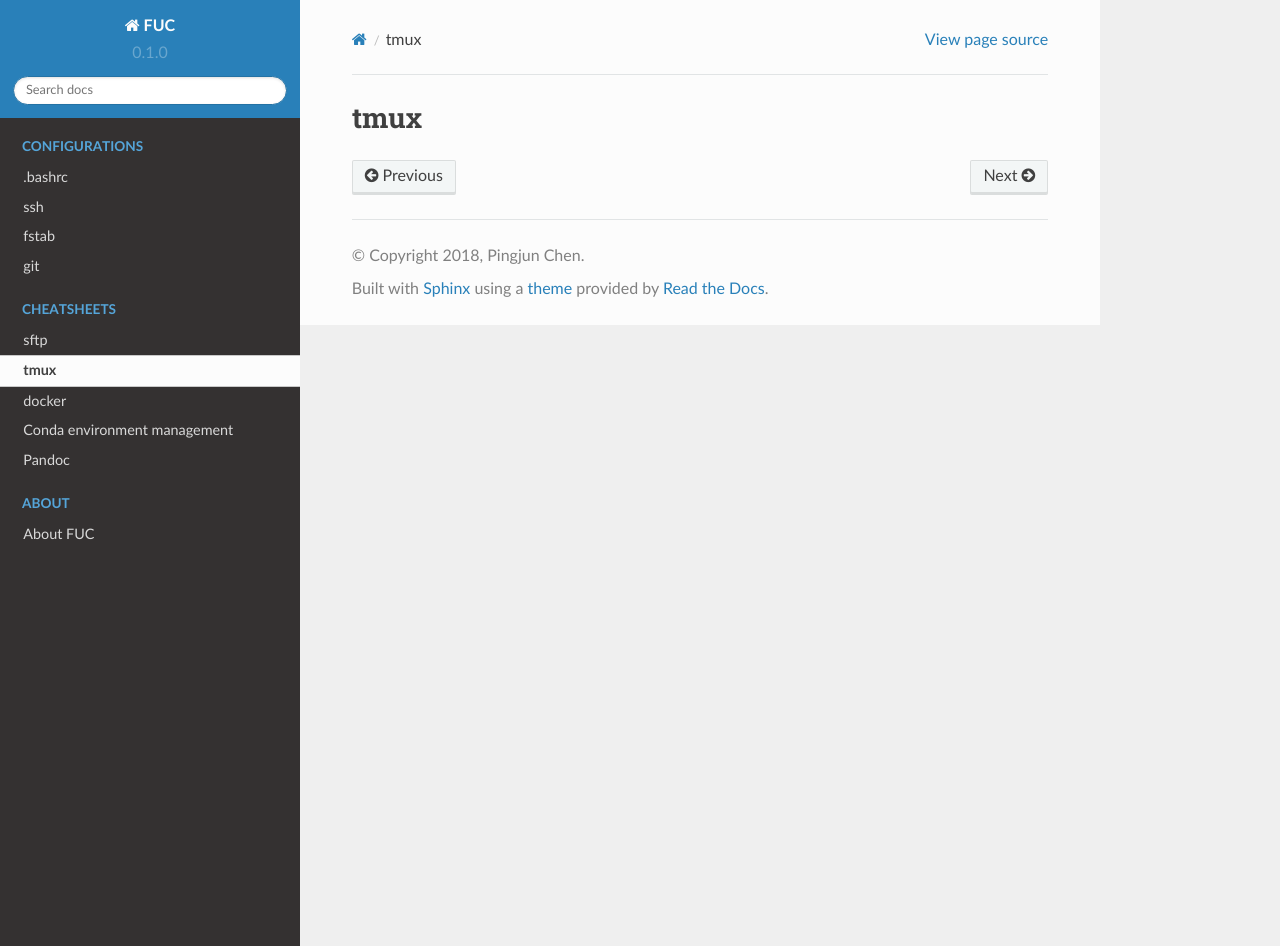
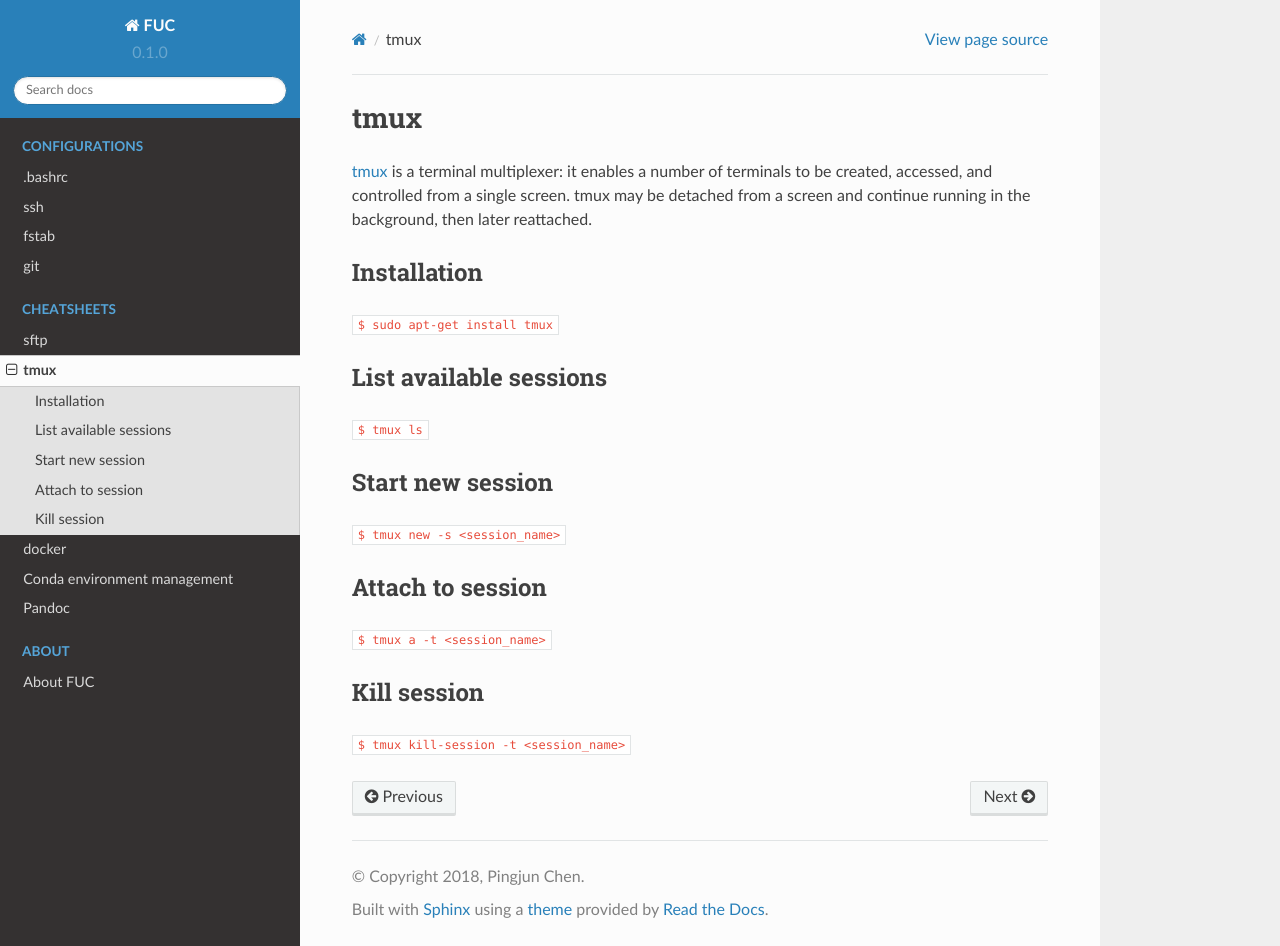
Before and after one commit to PingjunChen/FUC, a Sphinx documentation site: the page built from docs/tmux.rst, in a window 1280 px wide and 946 px high. Built offline with Sphinx 7.4.7 and the Read the Docs theme 2.0.0, drawn with Linux system fonts in a browser that asks for light colours.

Commit message:
Update tmux.rst
add tmux docs

```diff
--- a/docs/tmux.rst
+++ b/docs/tmux.rst
@@ -1,2 +1,23 @@
 tmux
 ========
+`tmux <https://github.com/tmux/tmux>`_ is a terminal multiplexer: it enables a number of terminals to be created, accessed, and controlled from a single screen. tmux may be detached from a screen and continue running in the background, then later reattached.
+
+Installation
+^^^^^^^^
+:code:`$ sudo apt-get install tmux`
+
+List available sessions
+^^^^^^^^
+:code:`$ tmux ls`
+
+Start new session
+^^^^^^^^
+:code:`$ tmux new -s <session_name>`
+
+Attach to session
+^^^^^^^^
+:code:`$ tmux a -t <session_name>`
+
+Kill session
+^^^^^^^^
+:code:`$ tmux kill-session -t <session_name>`
```
